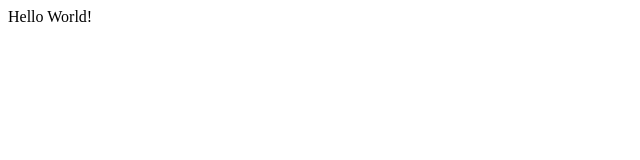
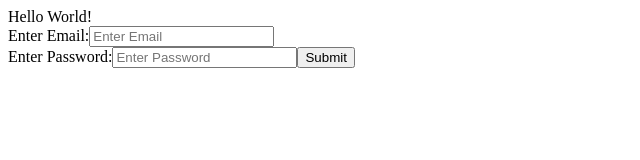
Before and after one commit to BulzEye/GNVueTest, a plain HTML site: page index.html in a window 1280 px wide. Shown: the whole page, without its empty margins (0-640 px from the left). Drawn offline with nearby package versions, Linux system fonts and the light colour scheme.

Commit message:
test out login, fetching and displaying note title

```diff
--- a/index.html
+++ b/index.html
@@ -17,16 +17,57 @@
     </script>
     <div id="app">
         {{ message }}
+        <form @submit.prevent="login">
+            <div class="loginDiv">
+                <label for="email">Enter Email:</label>
+                <input type="text" name="email" id="email" placeholder="Enter Email" v-model="email">
+                <br/>
+                <label for="password">Enter Password:</label>
+                <input type="password" name="password" id="password" placeholder="Enter Password" v-model="password">
+                <button type="submit">Submit</button>
+            </div>
+        </form>
+        <ul v-if="notes">
+            <li v-for="note in notes">{{ note.title }}</li>
+        </ul>
     </div>
     <script type="module">
         // const vue = 'https://unpkg.com/vue@3/dist/vue.esm-browser.js';
-        import {createApp} from "vue";
+        import {createApp, ref, reactive} from "vue";
+
+        const host = "http://localhost:3001"
 
         createApp({
             setup: () => {
                 const message = "Hello World!";
+                const email = ref("");
+                const password = ref("");
+                const notes = ref(null);
+
+                const login = async () => {
+                    // console.log({email: email.value, password: password.value});
+                    const res = await fetch(`${host}/login`, {
+                        method: "POST",
+                        headers: {"Content-Type": "application/json"},
+                        body: JSON.stringify({email: email.value, password: password.value})
+                    });
+                    const data = await res.json();
+                    console.log(data);
+                    if(!data.errors) {
+                        console.log("Success");
+                        const notesres = await fetch(`${host}/getNotes/`, {
+                            headers: {"Authorization": `Bearer ${data.jwt}`}
+                        })
+                        const notesf = await notesres.json();
+                        notes.value = notesf.notes;
+                        console.log(notesf);
+                        // notes.push(notesres.notes);
+                    }
+
+                }
+
                 return {
-                    message
+                    message, login, email, password, notes
                 };
             }
         }).mount("#app");
```
